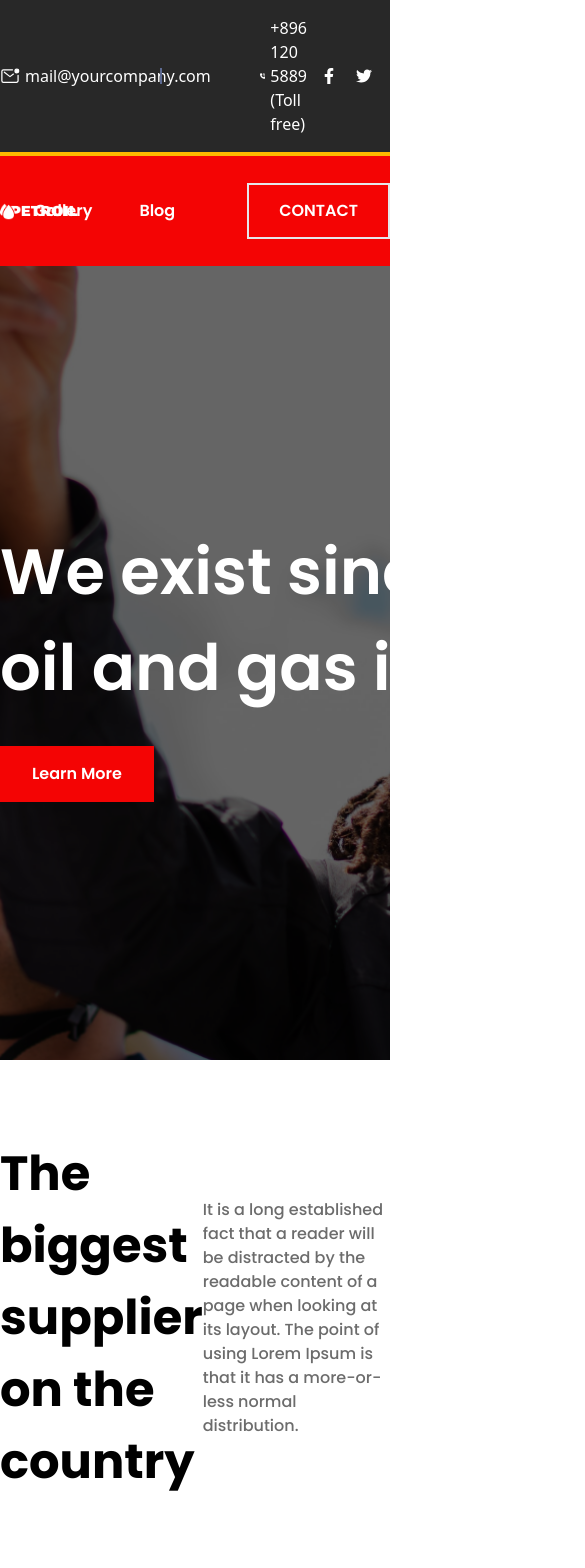
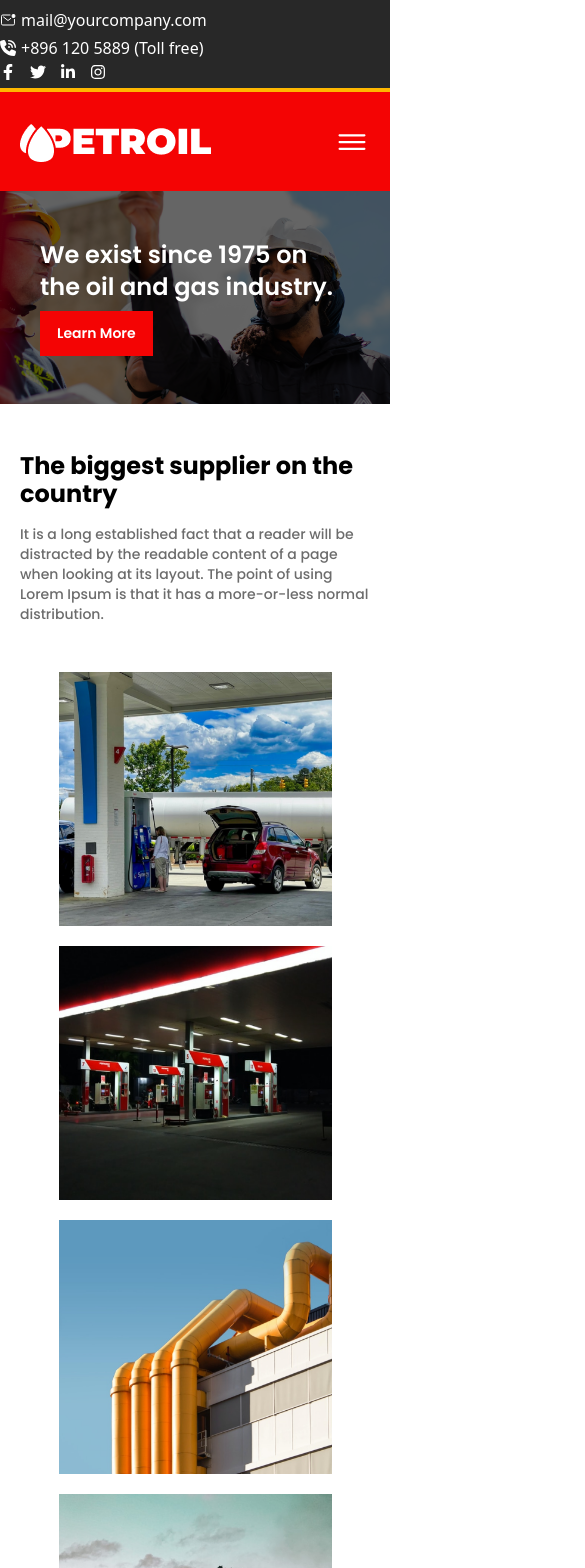
Before and after one commit to imonrana/petoil, a React (Vite) app: page / in a window 390 px wide. Shown: the top 1568 px of the page, 585 px wide, since content can reach past the window. Built offline with nearby package versions, Linux system fonts and the light colour scheme.

Commit message:
Responsive added

```diff
--- a/src/Components/AboutCompany/AboutCompany.jsx
+++ b/src/Components/AboutCompany/AboutCompany.jsx
@@ -1,19 +1,23 @@
 import React from 'react'
 import  aboutCompanyImg from "../../assets/about_company.png"
 import Container from '../Container/Container'
+import Button from '../Button/Button'
 
 
 
 function AboutCompany() {
   return (
-    <section className='bg-[#F0F0F0] py-[136px]'>
+    <section className='bg-[#F0F0F0] py-[50px] md:py-[136px]'>
        <Container>
-       <div className='flex '>
-            <div className='py-[100px] pl-[74px] pr-[77px] bg-primary' >
-            <p className='font-poppins font-bold text-[36px] text-primaryText w-[262px] '>Learn more about our company</p>
+       <div className='flex flex-col gap-y-2 md:gap-y-0 md:flex-row '>
+            <div className='py-5 md:py-[100px] pl-5 md:pl-[74px] md:pr-[77px]  bg-primary' >
+            <p className='font-poppins font-bold text-2xl md:text-[36px] text-primaryText md:w-[262px] '>Learn more about our company</p>
             </div>
-            <figure>
+            <figure className='relative'>
                 <img src={aboutCompanyImg} alt="about_company_img"/>
+                <Button className= "absolute top-1/2 left-1/2 -translate-x-1/2 -translate-y-1/2 hover:scale-110 transition-all duration-700"  >
+                <a href="#"> Learn More</a>
+                </Button>
             </figure>
         </div>
        </Container>
--- a/src/Components/Banner/Banner.jsx
+++ b/src/Components/Banner/Banner.jsx
@@ -14,9 +14,9 @@ const Banner = () => {
     // </div>
 
     <div className="bg-banner bg-no-repeat bg-cover bg-center">
-     <div className='  bg-[rgba(0,0,0,0.6)] w-full h-full py-[258px]'>
+     <div className='  bg-[rgba(0,0,0,0.6)] w-full h-full py-12 md:py-[258px] pl-10 md:pl-10  '>
      <Container>
-       <h1 className='font-poppins font-semibold text-[64px] text-primaryText pb-[30px] w-[842px]'>We exist since 1975 on the oil and gas industry.</h1>
+       <h1 className='font-poppins font-semibold text-2xl  md:text-[64px] text-primaryText pb-2 md:pb-[30px] w-[300px] md:w-[842px] md:leading-[80px]'>We exist since 1975 on the oil and gas industry.</h1>
        <Button className="border-primary bg-primary hover:bg-transparent transition duration-500 hover:text-primaryText" >
         <a href="#learnMore">Learn More</a>
        </Button >
--- a/src/Components/Button/Button.jsx
+++ b/src/Components/Button/Button.jsx
@@ -3,7 +3,7 @@ import React from 'react'
 const Button = ({className, children}) => {
   return (
     <>
-    <button className={` ${className} py-[14px] px-[30px] border-2 bg-primary text-primaryText font-poppins font-semibold text-base transition duration-500`} type="button">{children}</button>
+    <button className={` ${className} py-[10px] px-[15px] md:py-[14px] md:px-[30px] border-2 bg-primary text-primaryText font-poppins font-semibold text-[14px] md:text-base transition duration-500`} type="button">{children}</button>
     </>
   )
 }
--- a/src/Components/Header/Header.jsx
+++ b/src/Components/Header/Header.jsx
@@ -11,26 +11,26 @@ const Header = () => {
   return (
     <>
     {/* header ‍section start */}
-    <header className='bg-secondary py-4 border-b-4 border-[#FFB800]'>
+    <header className='bg-secondary py-2 md:py-4 border-b-4 border-[#FFB800]'>
       <Container>
       {/* header wrapper start */}
-     <div className='flex justify-between items-center'>
+     <div className=' space-y-1 md:space-y-0 md:flex justify-between items-center '>
 
         {/* contact information start */}
-     <div className='flex gap-x-[49px] items-center relative after:contents(" ") after:absolute after:top-1/2 after:left-1/2 after:h-4 after:bg-[#5C6A92] after:w-0.5 after:-translate-x-1/2  after:-translate-y-1/2  '>
+     <div className=' space-y-1 md:space-y-0  md:flex gap-x-[49px] items-center relative after:contents(" ") after:absolute after:top-1/2 after:left-1/2 md:after:h-4 after:bg-[#5C6A92] after:w-0.5 after:-translate-x-1/2  after:-translate-y-1/2  '>
      <div className='text-primaryText flex items-center gap-x-[5px]'>
-      <IoMailUnreadOutline className='text-xl'/>
+      <IoMailUnreadOutline className='text-base md:text-xl'/>
         <p>mail@yourcompany.com</p>
       </div>
       <div className='text-primaryText flex items-center gap-x-[5px]'>
-      <FaPhoneVolume className='text-xl'/>
+      <FaPhoneVolume className='text-base md:text-xl'/>
         <p>+896 120 5889 (Toll free)</p>
       </div>
       </div>
       {/* contact information end */}
 
       {/* social media icon start */}
-      <div className='text-primaryText flex gap-x-[19px]'>
+      <div className='text-primaryText flex gap-x-[14px] md:gap-x-[19px]'>
       <FaFacebookF  className='w-4'/>
       <FaTwitter className='w-4'/>
       <FaLinkedinIn className='w-4'/>
--- a/src/Components/Logo/Logo.jsx
+++ b/src/Components/Logo/Logo.jsx
@@ -8,7 +8,7 @@ import Container from '../Container/Container'
 
 const Logo = () => {
   return (
-    <section className='py-[116px]'>
+    <section className='py-[20px] md:py-[116px]'>
      <Container>
      <div className='flex justify-between'>
        <figure>
--- a/src/Components/Map/Map.jsx
+++ b/src/Components/Map/Map.jsx
@@ -7,13 +7,13 @@ const Map = () => {
    <section>
     <div>
     <iframe src="https://www.google.com/maps/embed?pb=!1m18!1m12!1m3!1d116869.45252691708!2d90.2383846433594!3d23.741302499999996!2m3!1f0!2f0!3f0!3m2!1i1024!2i768!4f13.1!3m3!1m2!1s0x3755b8b7a55cd36f%3A0xfcc5b021faff43ea!2sCreative%20IT%20Institute!5e0!3m2!1sen!2sbd!4v1730747711817!5m2!1sen!2sbd"
-    className='w-full h-[450px] border-0'
+    className='w-full h-[200px] md:h-[450px] border-0'
     ></iframe>
     </div>
-    <div className=' bg-primary py-[47px] border-[#FFB800] border-b-[5px]'>
+    <div className=' bg-primary py-5 md:py-[47px] border-[#FFB800] border-b-[5px] '>
         <Container>
-     <div  className=' flex justify-between items-center'>
-     <h4 className='font-poppins font-bold text-[36px] text-primaryText '>
+     <div  className=' flex justify-between items-center flex-col md:flex-row gap-y-5 md:gap-y-0'>
+     <h4 className='font-poppins font-bold text-xl md:text-[36px] text-primaryText mx-5 md:mx-0 '>
         Want to join as member branch in your area?
         </h4>
         <Button className="py-[14px] px-[32px] hover:text-secondaryText transition-all duration-700">
--- a/src/Components/Navbar/Navbar.jsx
+++ b/src/Components/Navbar/Navbar.jsx
@@ -1,5 +1,5 @@
-import React from 'react'
-
+import React, { useState } from 'react'
+import { IoIosMenu } from "react-icons/io";
 // nav img import
 import logo from "../../assets/logo.png"
 import Container from '../Container/Container'
@@ -17,24 +17,40 @@ const navItems = [
        {href: "#Blog", level: "Blog"}
 ]
 
+
+
+
 const Navbar = () => {
+
+    // responsive navbar toggle button
+
+const [toggle, setToggle] = useState(false);
+
+const handelToogle = ()=>{
+    setToggle(!toggle)
+}
+
+
   return (
     <>
     {/* navbar section start */}
     <nav className='bg-primary py-[27px] sticky top-0 z-[999]'>
         <Container>
             {/* nav wrapper start */}
-            <div className='flex items-center'>
+            <div className=' mx-5 md:flex items-center'>
 
             {/* logo start */}
-            <div className='w-1/5'>
+            <div className='w-full md:w-1/5 flex justify-between  md:block'>
              <a href="#logo"><img src={logo} alt="Logo" /></a>
+             <button className='text-primaryText text-4xl  md:hidden'>
+             <IoIosMenu onClick={handelToogle} />
+             </button>
             </div>
             {/*  logo end */}
 
             {/* nav links start */}
-            <div className='flex gap-x-[72px] justify-end w-4/5'>
-                <ul className='flex   items-center gap-x-[47px]'>
+            <div className={`${toggle ? "visible" : "hidden"}  transition-all duration-700 ease-in-out md:visible  ml-4 mt-3 md:ml-0 md:mt-0 md:flex gap-x-[72px] justify-end w-4/5`}>
+                <ul className='space-y-1 md:space-y-0 md:flex   items-center gap-x-[47px]'>
                     {
                         navItems.map((navLinks, href) =>(
                             <li className='font-poppins font-semibold text-base text-primaryText hover:text-secondary transition-all duration-500  ' key={href}><a href={navLinks.href}>{navLinks.level}</a></li>
@@ -43,16 +59,11 @@ const Navbar = () => {
 
                 </ul>
                 <div>
-                    <Button className="hover:text-secondaryText duration-700 transition-all"><a href="#contact">CONTACT</a></Button>
+                    <Button className=" mt-3 md:mt-0 hover:text-secondaryText duration-700 transition-all"><a href="#contact">CONTACT</a></Button>
                     </div>
             </div>
 
             {/* nav links end */}
-
-
-
-
-
             </div>
             {/* nav warpper end */}
         </Container>
--- a/src/Components/ServicesImgComponent/ServicesImgComponent.jsx
+++ b/src/Components/ServicesImgComponent/ServicesImgComponent.jsx
@@ -2,7 +2,7 @@ import React from 'react'
 
 const ServicesImgComponent = ({className, children}) => {
   return (
-    <div className = {` relative z-[1] pt-[147px] pb-[139px] w-1/2 after:bg-[rgba(0,0,0,0.6)] after:absolute after:content-[" "] after:top-0 after:left-0 after:h-full after:w-full after:z-[-1] ${className}`}>
+    <div className = {` relative z-[1] py-[100px] md:pt-[147px] md:pb-[139px] w-1/2 after:bg-[rgba(0,0,0,0.6)] after:absolute after:content-[" "] after:top-0 after:left-0 after:h-full after:w-full after:z-[-1] ${className}`}>
         {children}
     </div>
   )
--- a/src/Components/Suppliler/Supplier.jsx
+++ b/src/Components/Suppliler/Supplier.jsx
@@ -15,11 +15,11 @@ const Supplier = () => {
     <section>
       {/* Suplier heading text */}
       <Container>
-      <div className="flex justify-between items-center font-poppins py-[78px]">
-        <div className="font-bold text-5xl leading-[72px] w-[289px]">
+      <div className="md:flex justify-between items-center font-poppins py-12 px-5 md:px-0 md:py-[78px]">
+        <div className="font-bold text-2xl md:text-5xl leading-7 md:leading-[72px] md:w-[289px] pb-4 md:pb-0">
             The biggest supplier on the country
             </div>
-        <div className="font-medium text-base text-infoText w-[651px]">
+        <div className="font-medium text-sm md:text-base text-infoText md:w-[651px]">
           It is a long established fact that a reader will be distracted by the
           readable content of a page when looking at its layout. The point of
           using Lorem Ipsum is that it has a more-or-less normal distribution.
@@ -30,17 +30,17 @@ const Supplier = () => {
 
       {/* gallary img start */}
 
-      <div className="flex gap-x-[30px]">
-        <figure>
+      <div className="flex flex-col md:justify-normal md:flex-row gap-y-5 md:gap-y-0 md:gap-x-[30px]">
+        <figure className="w-[70%] mx-auto md:w-full">
           <img src= {gallaryImgOne} alt="gallary_img_one" />
         </figure>
-        <figure>
+        <figure  className="w-[70%]  mx-auto md:w-full">
           <img src= {gallaryImgTwo} alt="gallary_img_two" />
         </figure>
-        <figure>
+        <figure className="w-[70%] mx-auto md:w-full">
           <img src= {gallaryImgThree} alt="gallary_img_three" />
         </figure>
-        <figure>
+        <figure className="w-[70%] mx-auto md:w-full">
           <img src= {gallaryImgFour} alt="gallary_img_four" />
         </figure>
       </div>
```
Also changed, not shown: src/Components/Blog/Blog.jsx (+9 -9 lines), src/Components/Footer/Footer.jsx (+10 -8 lines), src/Components/Survices/Survices.jsx (+13 -13 lines).
